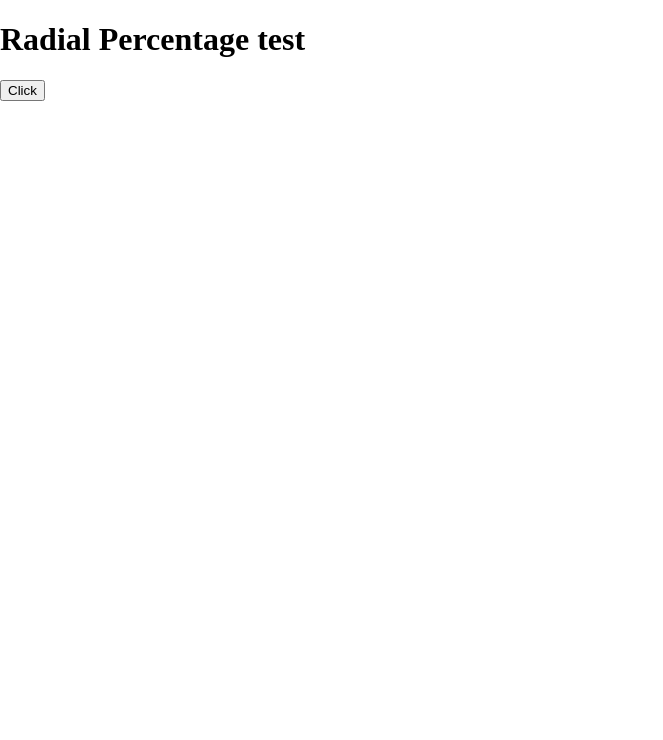
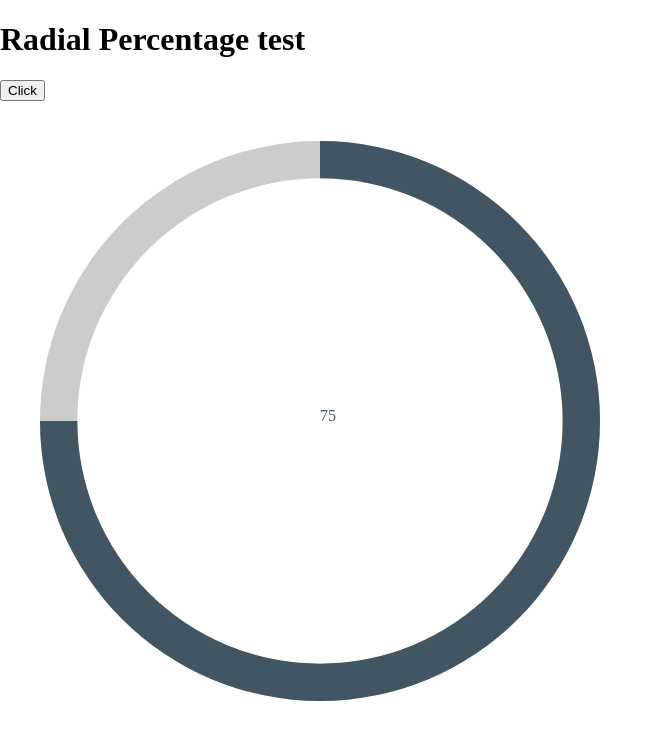
Before and after one commit to nomissivraj/radialPercentage, a plain HTML site: page index.html in a window 1280 px wide. Shown: the whole page, without its empty margins (0-663 px from the left). Drawn offline with Linux system fonts and the light colour scheme.

Commit message:
animated radial percentage works - needs text wrk

```diff
--- a/index.html
+++ b/index.html
@@ -21,7 +21,7 @@
 </style>
 </head>
 <h1>Radial Percentage test</h1>
-<button type="button" onclick="radialPercentage.init('#radialGraphContainer1', true);">Click</button>
+<button type="button" onclick="radialPercentage.init('#radialGraphContainer1', true, null);">Click</button>
 <br>
 <body style=" width:100%;">
 
--- a/js/radialPercentage.js
+++ b/js/radialPercentage.js
@@ -1,19 +1,18 @@
 var radialPercentage = {};
 var opts = {
-
+    //backgroundColor: 'green'
 
 };
 // options needed:
-// - thiccness
 // - base color
 // - color
 
 (function (self) {
-    self.init = function (container) {
+    var animating = false;
+    self.init = function (container, animate, opts) {
         var target = self.target(container);
         if (self.dependencies() == null) return;
 
-        console.log('target(s) locked');
         target.forEach(function (_this) {
             if (_this.offsetWidth <= 1) return; // Element must be hidden - Do Nothing
 
@@ -24,14 +23,23 @@ var opts = {
                 id: _this.getAttribute('id'),
                 svgWidth: elWidth,
                 svgHeight: elWidth,
+                stroke: 10,
                 startPos: {
                     x: elWidth / 2,
                     y: elWidth / 2
                 },
-                val: percentage
+                val: percentage,
+                style: {
+                    backgroundColor: (!opts || !opts.backgroundColor ? "#cccccc" : opts.backgroundColor),
+                    primaryColor: (!opts || !opts.primaryColor ? "#425563" : opts.primaryColor)
+                },
+                animate: (animate ? true : false)
             };
-            console.log(props)
-            self.draw(props);
+            console.log(animating)
+            if (!animating) {
+                self.draw(props);
+            }
+
             // For each target:
             // get id
             // get percentage value
@@ -40,14 +48,64 @@ var opts = {
 
     self.draw = function (props) {
         // Ensure only one svg per element (stops duplication on redraw)
-        if (!document.querySelector('#' + props.id + ' svg'))
-            d3.select('#'+props.id).append('svg');
+        document.querySelector('#' + props.id + ' svg') ? d3.select('#' + props.id + ' svg').remove() : null;
+
+        d3.select('#' + props.id).append('svg').attr('id', props.id + '-svg').attr('width', props.svgWidth).attr('height', props.svgHeight);
+
+        var canvas = d3.select('#' + props.id + '-svg');
+
+        drawBase();
+        drawPercentage();
+
+        function drawBase() {
+            drawArc(0, 100, props.style.backgroundColor, 'base');
+        }
+
+        function drawPercentage() {
+            var curVal = -1,
+                endVal = props.val;
 
 
-        drawBase();
+            if (props.animate) {
+                var animate = setInterval(function () {
+                    if(curVal == endVal){
+                        animating = false;
+                        clearInterval(animate);
+                    } else {
+                        animating = true;
+                    }
+                    console.log(animating)
+                    d3.select('#' + props.id + ' .meter').remove();
+                    d3.select('#' + props.id + ' .svg-label').remove();
 
-        function drawBase() {
+                    drawArc(0, curVal, props.style.primaryColor, 'meter');
+                    drawLabel(curVal, props.style.primaryColor);
 
+
+                    curVal++;
+                }, 10);
+
+            } else {
+                drawArc(0, props.val, props.style.primaryColor, 'meter');
+                drawLabel(props.val, props.style.primaryColor);
+            }
+        }
+
+        function drawLabel(val, color) {
+            canvas.append('text').attr('class', "svg-label").attr('fill', color).attr('transform', 'translate(' + props.startPos.x + "," + props.startPos.y + ')').text(val);
+        }
+
+        function drawArc(sAngle, eAngle, color, className, inset) {
+            !inset ? inset = 0 : inset = inset;
+            // Arc properties
+            var arc = d3.svg.arc()
+                .outerRadius(props.svgWidth / 2 - inset)
+                .innerRadius(props.svgWidth / 2 - (props.svgWidth / 15 - inset))
+                .startAngle(sAngle / 100 * Math.PI * 2)
+                .endAngle(eAngle / 100 * Math.PI * 2)
+
+            //Append path and arc to path
+            canvas.append('path').attr('class', className).attr('fill', color).attr('d', arc).attr('transform', 'translate(' + props.startPos.x + "," + props.startPos.y + '), rotate(0)');
         }
     }
 
@@ -66,11 +124,11 @@ var opts = {
 
 window.addEventListener("load", function () {
     setTimeout(function () {
-        radialPercentage.init();
+        radialPercentage.init(null, true, null);
     }, 200);
 
 });
 
 window.addEventListener("resize", function () {
-    radialPercentage.init();
+    radialPercentage.init(null, false, opts);
 });
```
